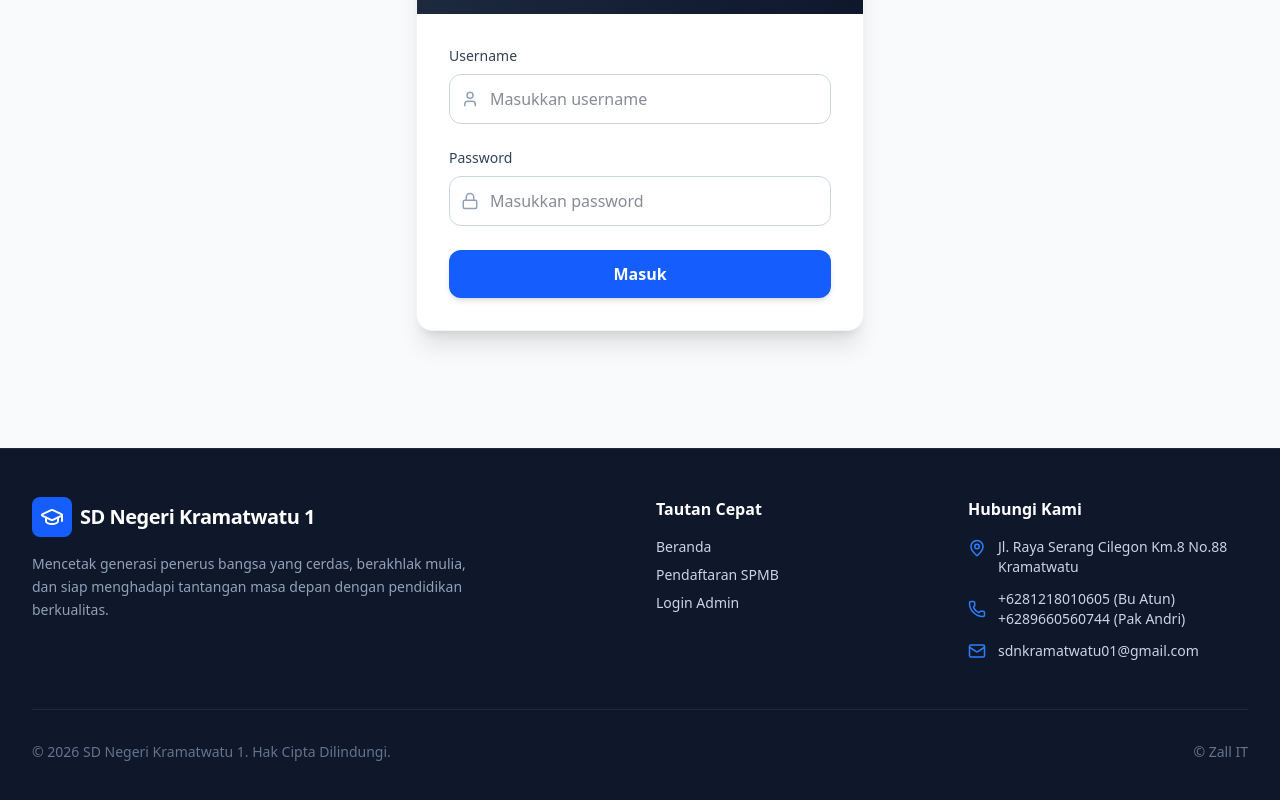
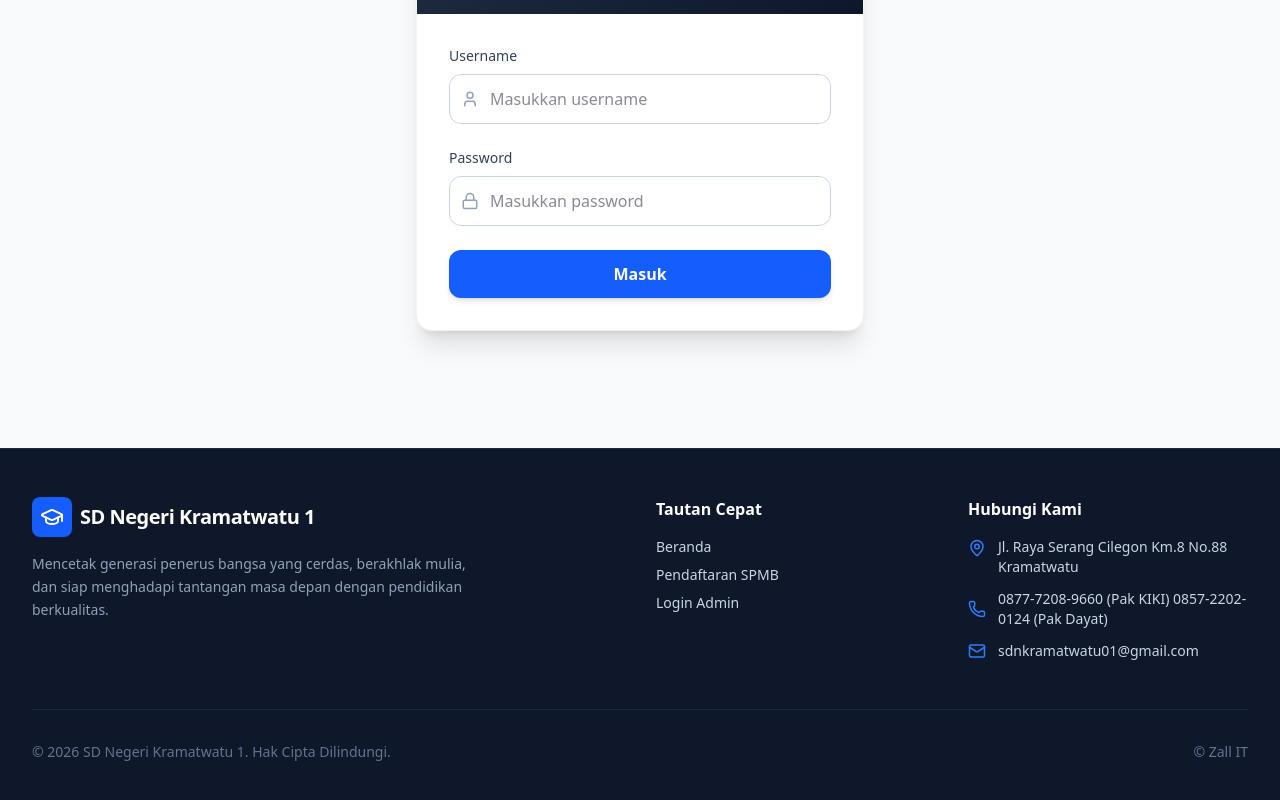
Before and after one commit to muhamadsudirja959-lgtm/ppdbsmanefal, a React (Vite) app: page /admin/login in a window 1280 px wide. Shown: the part 417-1217 px from the top of the page. Built offline with nearby package versions, Linux system fonts and the light colour scheme; no server answers.

Commit message:
Update Footer.tsx

```diff
--- a/src/components/Footer.tsx
+++ b/src/components/Footer.tsx
@@ -45,7 +45,7 @@ export default function Footer() {
               </li>
               <li className="flex items-center gap-3">
                 <Phone size={18} className="text-blue-500 shrink-0" />
-                <span>{settings?.telepon || '+6281218010605 (Bu Atun) +6289660560744 (Pak Andri)'}</span>
+                <span>{settings?.telepon || '0877-7208-9660 (Pak KIKI) 0857-2202-0124 (Pak Dayat)'}</span>
               </li>
               <li className="flex items-center gap-3">
                 <Mail size={18} className="text-blue-500 shrink-0" />
```
